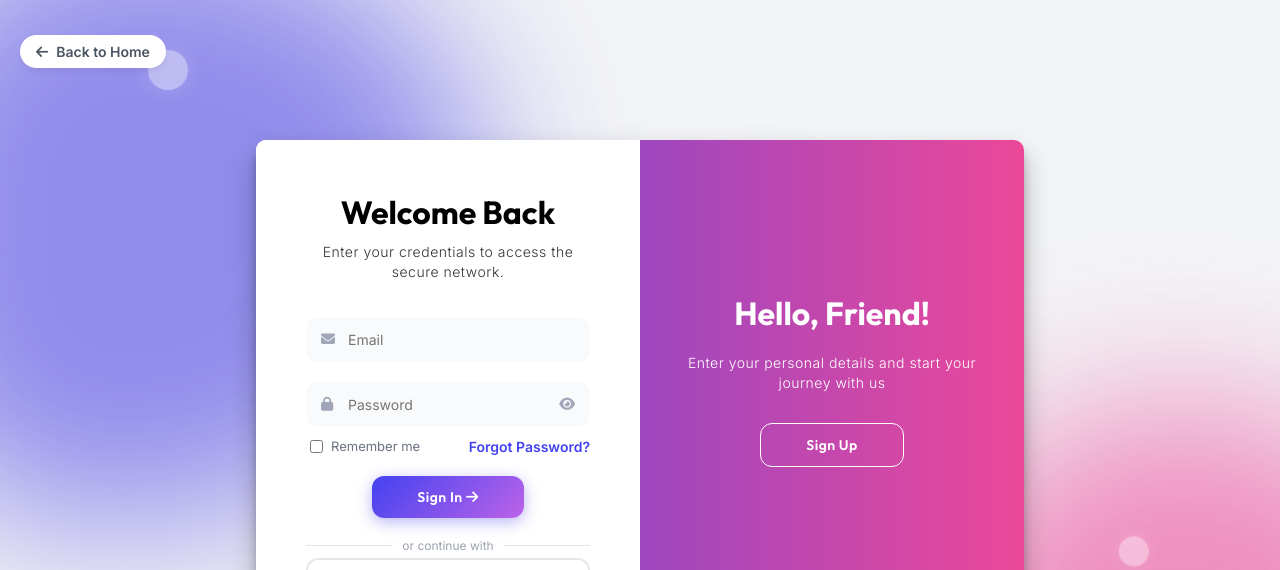
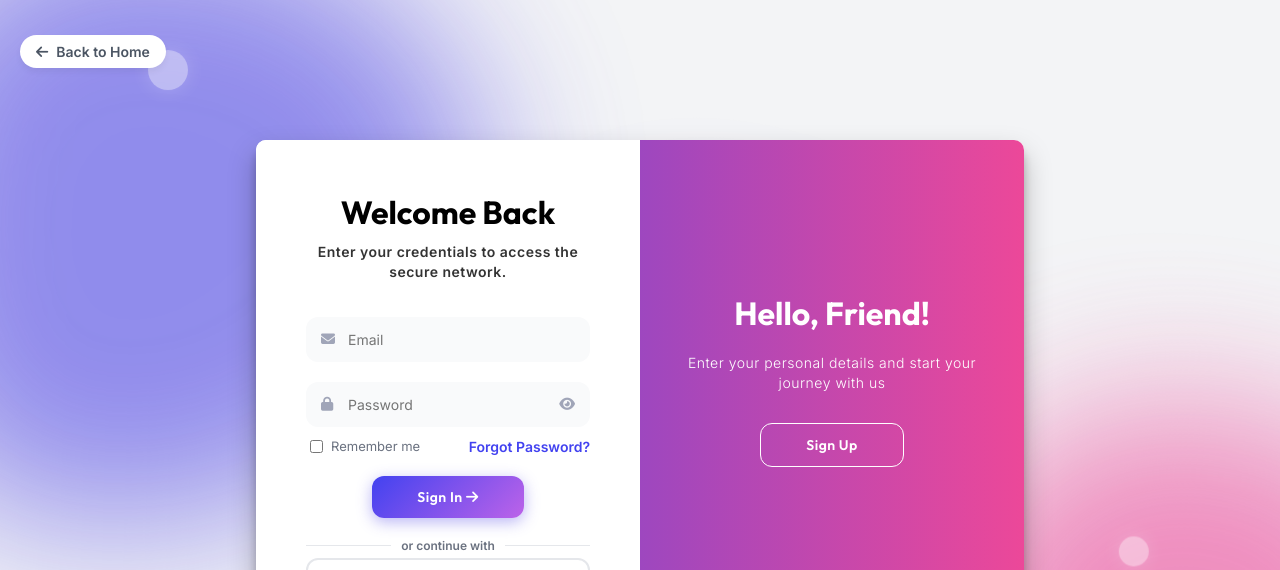
Before and after one commit to anugrahks19/DigiTrust, a website: page frontend/login.html in a window 1280 px wide. Shown: the top 570 px of the page. Drawn offline with Linux system fonts and the light colour scheme.

Commit message:
Update login-page.css

```diff
--- a/frontend/css/login-page.css
+++ b/frontend/css/login-page.css
@@ -299,6 +299,8 @@ form {
     /* Darker text */
     margin-bottom: 25px;
     margin-top: 10px;
+    font-weight: 600;
+    /* Bolder */
 }
 
 /* Input Groups with Icons */
@@ -398,9 +400,12 @@ form {
 
 .divider span {
     padding: 0 10px;
-    color: #9ca3af;
+    color: #6b7280;
+    /* Slightly darker */
     font-size: 12px;
     background: #fff;
+    font-weight: 600;
+    /* Bolder */
 }
 
 .container {
```
